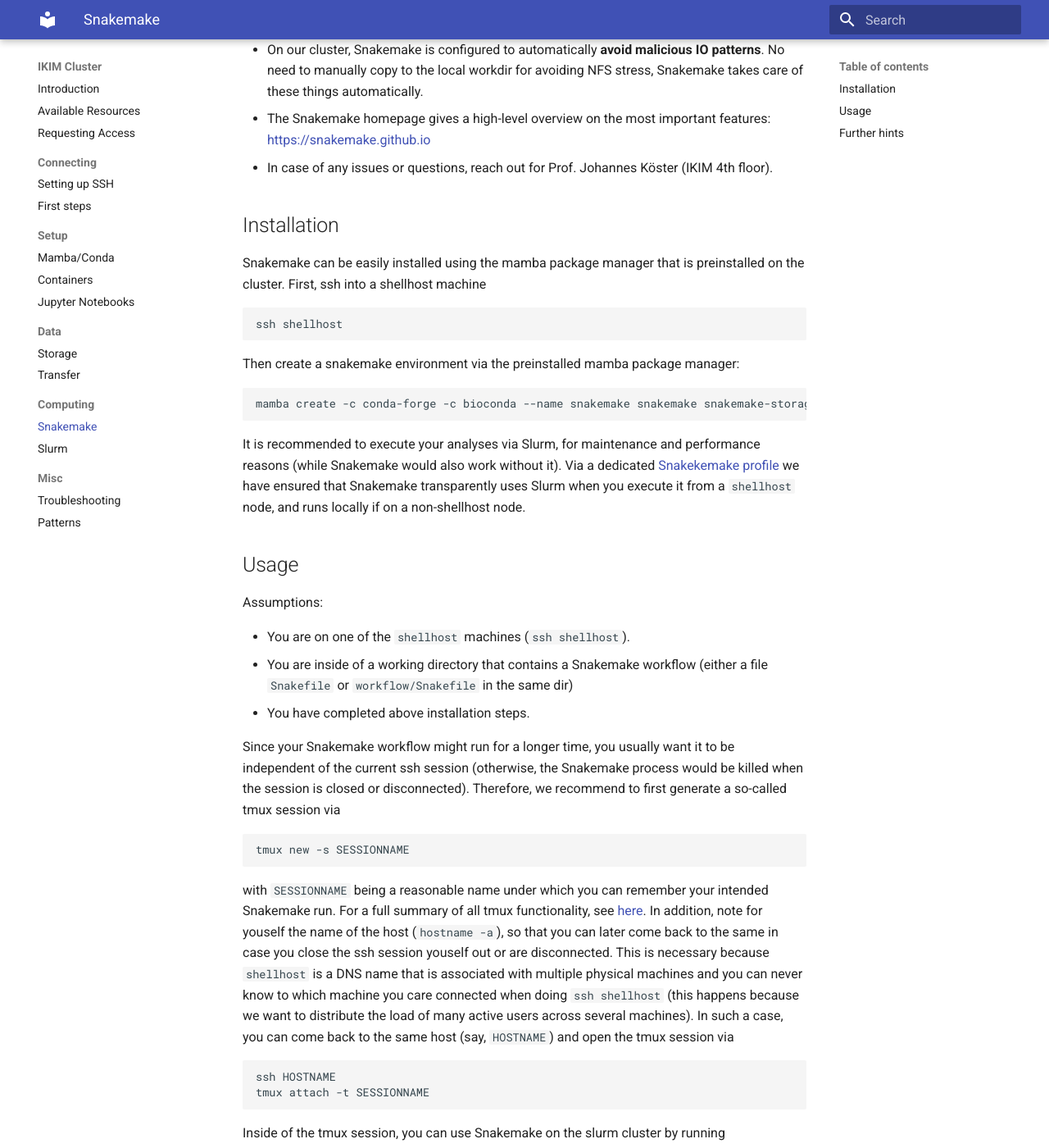
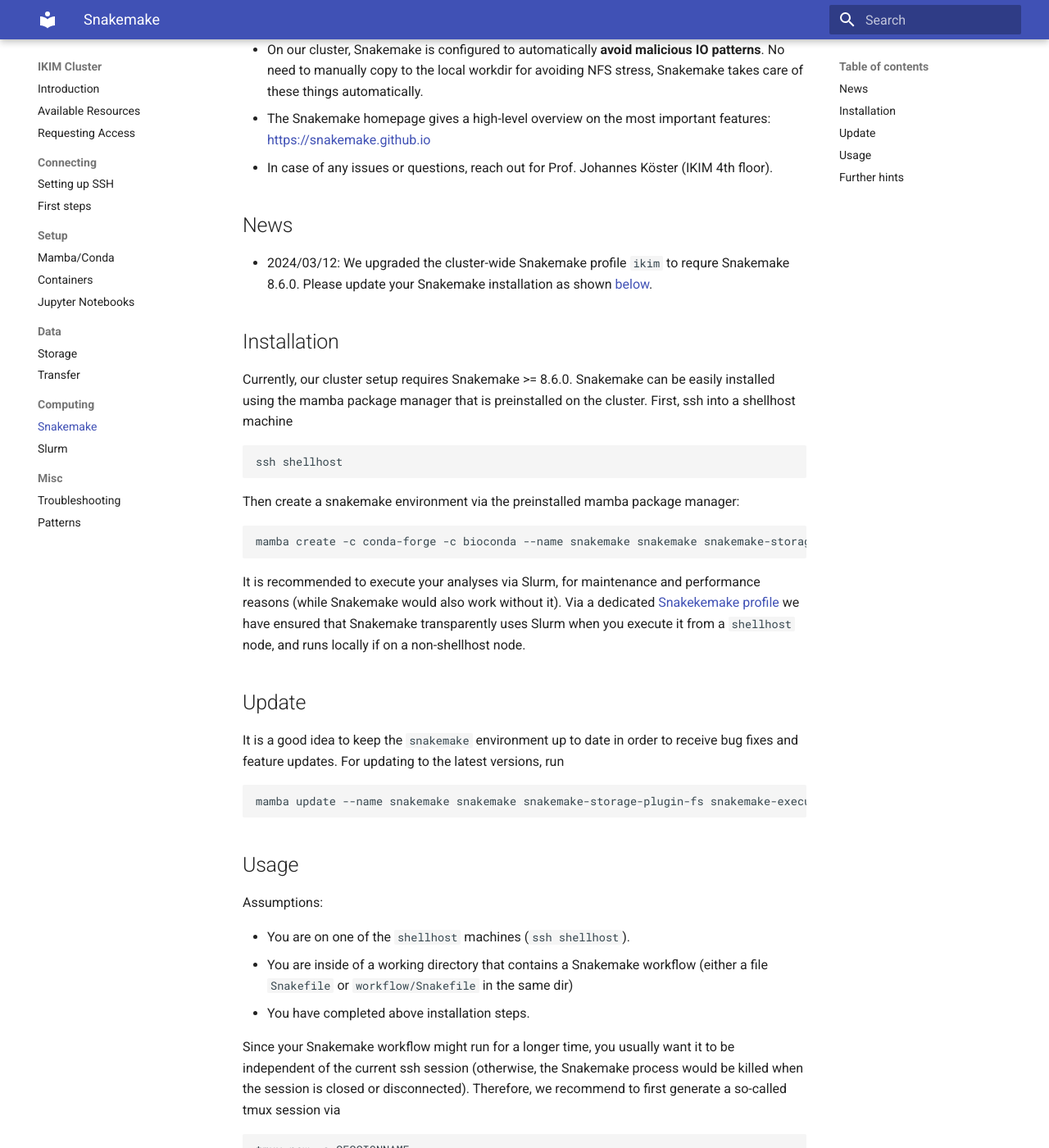
Before and after one commit to IKIM-Essen/ClusterDocs, an MkDocs documentation site: the page built from docs/snakemake.md, in a window 1280 px wide and 1400 px high, scrolled down 436 px. Shown: the whole window at 82% size. Built offline with MkDocs 1.6.1 and Material for MkDocs 9.7.7, drawn with Linux system fonts in a browser that asks for light colours.

Commit message:
docs: update snakemake instructions (#39)
* docs: update snakemake instructions

* Update snakemake.md

````diff
--- a/docs/snakemake.md
+++ b/docs/snakemake.md
@@ -10,8 +10,13 @@
 * The Snakemake homepage gives a high-level overview on the most important features: [https://snakemake.github.io](https://snakemake.github.io)
 * In case of any issues or questions, reach out for Prof. Johannes Köster (IKIM 4th floor).
 
+## News
+
+* 2024/03/12: We upgraded the cluster-wide Snakemake profile `ikim` to requre Snakemake 8.6.0. Please update your Snakemake installation as shown [below](#update).
+
 ## Installation
 
+Currently, our cluster setup requires Snakemake >= 8.6.0.
 Snakemake can be easily installed using the mamba package manager that is preinstalled on the cluster.
 First, ssh into a shellhost machine
 
@@ -27,6 +32,15 @@
 
 It is recommended to execute your analyses via Slurm, for maintenance and performance reasons (while Snakemake would also work without it).
 Via a dedicated [Snakekemake profile](https://github.com/IKIM-Essen/EMCP-config/blob/main/ansible/roles/snakemake/templates/profile.v8%2B.yaml.j2) we have ensured that Snakemake transparently uses Slurm when you execute it from a `shellhost` node, and runs locally if on a non-shellhost node.
+
+## Update
+
+It is a good idea to keep the `snakemake` environment up to date in order to receive bug fixes and feature updates.
+For updating to the latest versions, run
+
+```sh
+mamba update --name snakemake snakemake snakemake-storage-plugin-fs snakemake-executor-plugin-slurm
+```
 
 ## Usage
 
````
